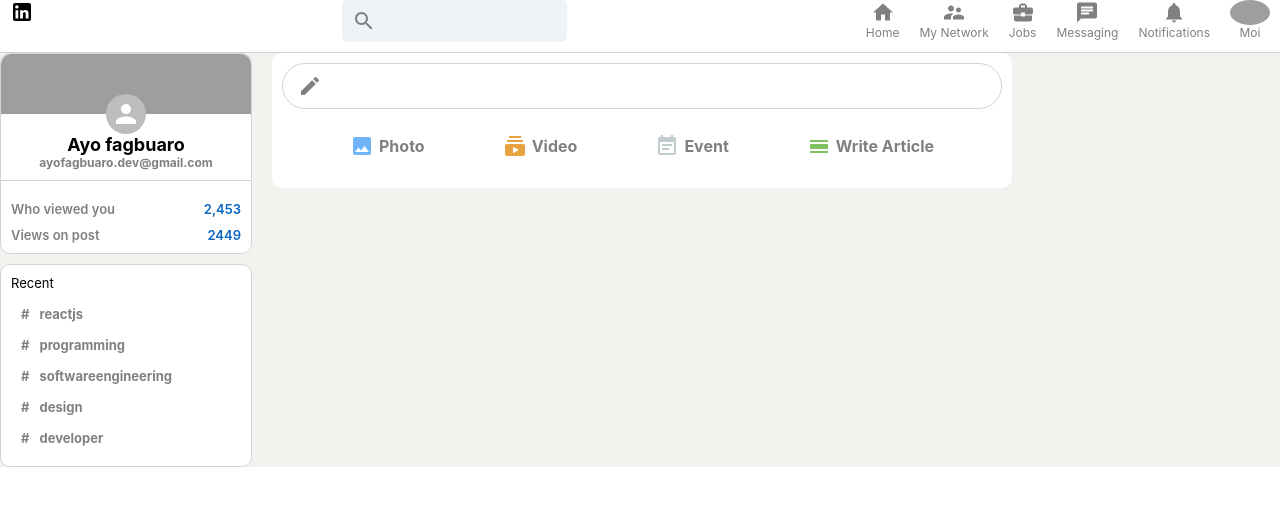
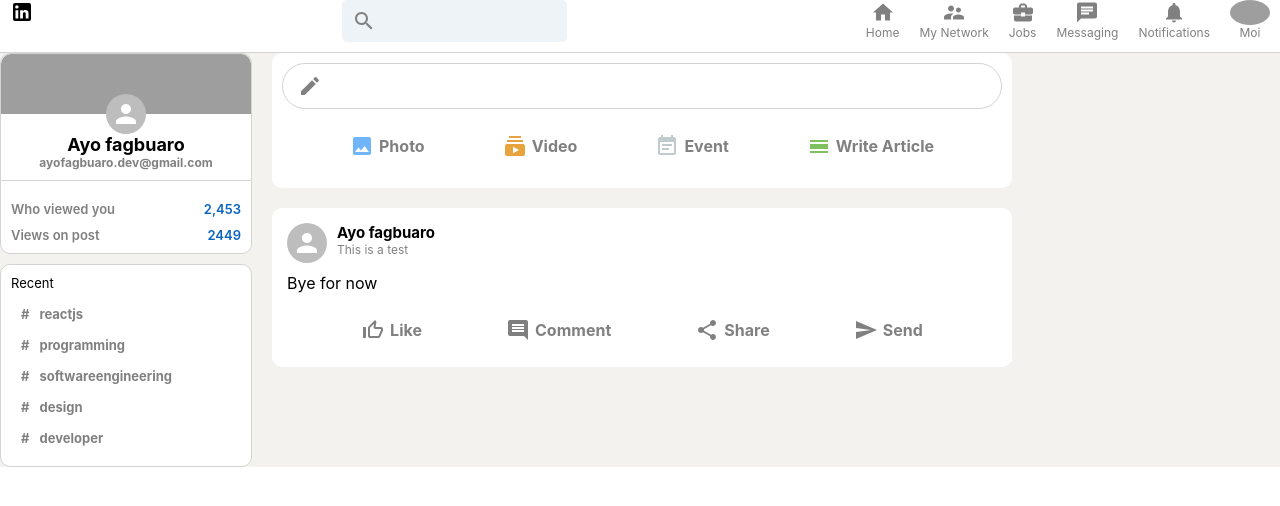
Before and after one commit to AyoFagbuaro/today-i-have, a React (Create React App) app: page / in a window 1280 px wide. Shown: the top 506 px of the page. Built offline with nearby package versions, Linux system fonts and the light colour scheme; grey boxes are pictures that could not be loaded.

Commit message:
Fleshed out the post section of the Feed Component

```diff
--- a/src/Feed.js
+++ b/src/Feed.js
@@ -1,4 +1,4 @@
-import React from "react";
+import React, { useState } from "react";
 import "./Feed.css";
 import CreateIcon from "@mui/icons-material/Create";
 import InputOption from "./InputOption";
@@ -6,8 +6,15 @@ import ImageIcon from "@mui/icons-material/Image";
 import SubscriptionsIcon from "@mui/icons-material/Subscriptions";
 import EventNoteIcon from "@mui/icons-material/EventNote";
 import CalendarViewDayIcon from "@mui/icons-material/CalendarViewDay";
+import Post from "./Post";
 
 function Feed() {
+  const [posts, setPosts] = useState([]);
+  const sendPost = (e) => {
+    e.preventDefault();
+    setPosts();
+  };
+
   return (
     <div className="feed">
       <div className="feed__inputContainer">
@@ -15,7 +22,9 @@ function Feed() {
           <CreateIcon />
           <form>
             <input type="text" />
-            <button type="submit">Send</button>
+            <button onClick={sendPost} type="submit">
+              Send
+            </button>
           </form>
         </div>
         <div className="feed__inputOptions">
@@ -29,6 +38,15 @@ function Feed() {
           />
         </div>
       </div>
+      {/* Posts */}
+      {posts.map((post) => (
+        <Post />
+      ))}
+      <Post
+        name="Ayo fagbuaro"
+        description="This is a test"
+        message="Bye for now"
+      />
     </div>
   );
 }
--- /dev/null
+++ b/src/Post.css
@@ -0,0 +1,27 @@
+.post {
+  background-color: white;
+  padding: 15px;
+  margin-bottom: 10px;
+  border-radius: 10px;
+}
+.post__header {
+  display: flex;
+  margin-bottom: 10px;
+}
+.post__info {
+  margin-left: 10px;
+}
+.post__info > p {
+  font-size: 12px;
+  color: gray;
+}
+.post__body {
+  overflow-wrap: anywhere;
+}
+.post__info > h2 {
+  font-size: 15px;
+}
+.post__buttons {
+  display: flex;
+  justify-content: space-evenly;
+}
--- /dev/null
+++ b/src/Post.js
@@ -0,0 +1,34 @@
+import React from "react";
+import "./Post.css";
+import { Avatar } from "@mui/material";
+import InputOption from "./InputOption"; // Import the InputOption component
+import ThumbUpOffAltIcon from "@mui/icons-material/ThumbUpOffAlt";
+import CommentIcon from "@mui/icons-material/Comment";
+import ShareIcon from "@mui/icons-material/Share";
+import SendIcon from "@mui/icons-material/Send";
+import { Send } from "@mui/icons-material";
+
+function Post({ name, description, message, photoUrl }) {
+  return (
+    <div className="post">
+      <div className="post__header">
+        <Avatar />
+        <div className="post__info">
+          <h2>{name}</h2>
+          <p>{description}</p>
+        </div>
+      </div>
+      <div className="post__body">
+        <p>{message}</p>
+      </div>
+      <div className="post__buttons">
+        <InputOption Icon={ThumbUpOffAltIcon} title={"Like"} />
+        <InputOption Icon={CommentIcon} title={"Comment"} />
+        <InputOption Icon={ShareIcon} title={"Share"} />
+        <InputOption Icon={Send} title={"Send"} />
+      </div>
+    </div>
+  );
+}
+
+export default Post;
```
Also changed, not shown: src/assets/Ayo-pic.jpeg (deleted), src/assets/underwater.jpeg (deleted).
